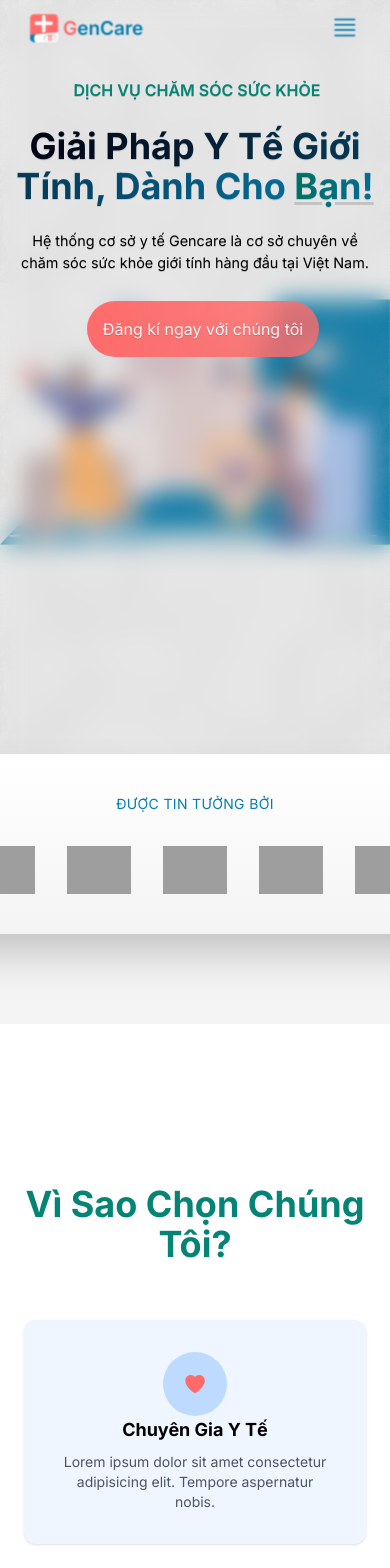
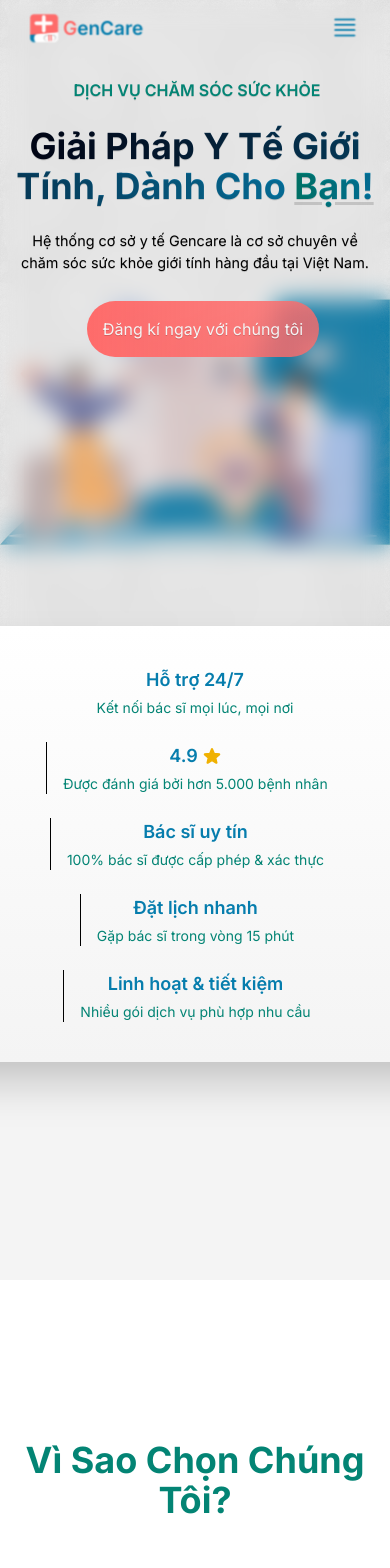
Before and after one commit to hatohui/GenCare, a Next.js app in the folder frontend/: page / in a window 390 px wide. Shown: the top 1568 px of the page. Built offline with nearby package versions, Linux system fonts and the light colour scheme; no server answers; grey boxes are pictures that could not be loaded.

Commit message:
feat: landing page

```diff
--- a/frontend/src/Components/Landing/ServicesSection.tsx
+++ b/frontend/src/Components/Landing/ServicesSection.tsx
@@ -1,8 +1,11 @@
 'use client'
 
+import { useServiceByPage } from '@/Services/service-services'
 import { motion } from 'motion/react'
 
 export default function ServicesSection() {
+	const { data, isLoading, isError } = useServiceByPage(1, 6)
+
 	return (
 		<section className='snap-start py-20 bg-gradient-to-b from-white to-main text-center'>
 			<motion.h2
@@ -14,14 +17,7 @@ export default function ServicesSection() {
 				Dịch Vụ Của Chúng Tôi
 			</motion.h2>
 			<div className='max-w-6xl mx-auto grid grid-cols-1 md:grid-cols-3 gap-8 px-6 py-2'>
-				{[
-					'Kiểm Tra STI',
-					'Tư Vấn Giới Tính',
-					'Điều Trị Hormone',
-					'Khám Sức Khỏe',
-					'Hỗ Trợ Tâm Lý',
-					'Sàng Lọc Bệnh',
-				].map((service, i) => (
+				{data?.services.map((service, i) => (
 					<motion.div
 						key={i}
 						whileHover={{ scale: 1.05 }}
@@ -31,11 +27,8 @@ export default function ServicesSection() {
 							<div className='w-16 h-16 mx-auto mb-4  bg-secondary rounded-full flex items-center justify-center text-2xl'>
 								🚑
 							</div>
-							<h3 className='text-lg font-bold mb-2'>{service}</h3>
-							<p className='text-gray-600 text-sm'>
-								Lorem ipsum dolor sit amet consectetur adipisicing elit. Tempore
-								aspernatur nobis.
-							</p>
+							<h3 className='text-lg font-bold mb-2'>{service.name}</h3>
+							<p className='text-gray-600 text-sm'>{service.description}</p>
 						</div>
 						<motion.button
 							whileHover={{ scale: 1.1 }}
--- a/frontend/src/Components/Landing/TestomonialSection.tsx
+++ b/frontend/src/Components/Landing/TestomonialSection.tsx
@@ -41,8 +41,6 @@ export default function TestimonialsSection() {
 						.map((_, i) => (
 							<motion.div
 								key={i}
-								initial={{ opacity: 0, scale: 0.5 }}
-								whileInView={{ opacity: 1, scale: 1 }}
 								whileHover={{ scale: 1.05 }}
 								className=' bg-white p-6 min-w-[300px] rounded-xl shadow hover:shadow-xl transition flex flex-col items-center'
 							>
--- a/frontend/src/Components/Landing/TrustedBySection.tsx
+++ b/frontend/src/Components/Landing/TrustedBySection.tsx
@@ -1,32 +1,64 @@
 'use client'
 
-import { motion } from 'motion/react'
+import { motion } from 'framer-motion'
 
-export default function TrustedBySection() {
+const items = [
+	{
+		title: 'Hỗ trợ 24/7',
+		desc: 'Kết nối bác sĩ mọi lúc, mọi nơi',
+	},
+	{
+		title: (
+			<span className='inline-flex items-center gap-1'>
+				4.9
+				<svg
+					xmlns='http://www.w3.org/2000/svg'
+					fill='none'
+					viewBox='0 0 24 24'
+					strokeWidth={1.5}
+					stroke='currentColor'
+					className='w-5 h-5 text-yellow-500 fill-yellow-500'
+				>
+					<path
+						strokeLinecap='round'
+						strokeLinejoin='round'
+						d='M11.48 3.499a.562.562 0 0 1 1.04 0l2.125 5.111a.563.563 0 0 0 .475.345l5.518.442c.499.04.701.663.321.988l-4.204 3.602a.563.563 0 0 0-.182.557l1.285 5.385a.562.562 0 0 1-.84.61l-4.725-2.885a.562.562 0 0 0-.586 0L6.982 20.54a.562.562 0 0 1-.84-.61l1.285-5.386a.562.562 0 0 0-.182-.557l-4.204-3.602a.562.562 0 0 1 .321-.988l5.518-.442a.563.563 0 0 0 .475-.345L11.48 3.5Z'
+					/>
+				</svg>
+			</span>
+		),
+		desc: 'Được đánh giá bởi hơn 5.000 bệnh nhân',
+	},
+	{
+		title: 'Bác sĩ uy tín',
+		desc: '100% bác sĩ được cấp phép & xác thực',
+	},
+	{
+		title: 'Đặt lịch nhanh',
+		desc: 'Gặp bác sĩ trong vòng 15 phút',
+	},
+	{
+		title: 'Linh hoạt & tiết kiệm',
+		desc: 'Nhiều gói dịch vụ phù hợp nhu cầu',
+	},
+]
+
+export default function CourseOverviewSection() {
 	return (
-		<section className='relative md:absolute py-10 bg-gradient-to-b from-white to-general  text-center flex flex-col items-center justify-center px-6 rounded-[30px] w-3xl max-w-5xl mx-auto left-1/2 -translate-x-1/2 -translate-y-1/2 shadow-2xl '>
-			<motion.p
-				initial={{ opacity: 0, y: 20 }}
-				whileInView={{ opacity: 1, y: 0 }}
-				transition={{ duration: 0.5 }}
-				className='text-sm text-main mb-8 tracking-wide uppercase z-10 relative'
-			>
-				Được Tin Tưởng Bởi
-			</motion.p>
-			<div className='flex flex-wrap justify-center gap-8 items-center max-w-5xl mx-auto z-10 relative'>
-				{Array(5)
-					.fill(0)
-					.map((_, i) => (
-						<motion.img
-							key={i}
-							initial={{ opacity: 0, scale: 0.8 }}
-							whileInView={{ opacity: 1, scale: 1 }}
-							transition={{ duration: 0.6, delay: i * 0.1 }}
-							src={`/logo${i + 1}.png`} // Replace with your logo paths
-							alt={`Logo ${i + 1}`}
-							className='h-12 grayscale hover:grayscale-0 transition duration-300'
-						/>
-					))}
+		<section className='relative md:absolute py-10 bg-gradient-to-b from-white to-general text-center  px-6 rounded-[30px] w-3xl md:w-7xl  mx-auto left-1/2 -translate-x-1/2 -translate-y-1/2 shadow-2xl'>
+			<div className='max-w-6xl mx-auto flex flex-col sm:flex-row justify-between items-center gap-6 sm:gap-0 px-6 text-center'>
+				{items.map((item, i) => (
+					<motion.div
+						key={i}
+						initial={{ opacity: 0, y: 20 }}
+						whileInView={{ opacity: 1, y: 0 }}
+						transition={{ duration: 0.5, delay: i * 0.1 }}
+						className='flex-1 border-l first:border-none px-4'
+					>
+						<h3 className='text-lg font-semibold text-main'>{item.title}</h3>
+						<p className='text-sm text-secondary mt-1'>{item.desc}</p>
+					</motion.div>
+				))}
 			</div>
 		</section>
 	)
--- a/frontend/src/Components/Services/ServiceList.tsx
+++ b/frontend/src/Components/Services/ServiceList.tsx
@@ -5,12 +5,28 @@ import { samplePayload, useServiceByPage } from '@/Services/service-services'
 import { motion } from 'motion/react'
 import React, { useEffect, useState } from 'react'
 import { ServiceCard } from './ServiceCard'
+import Pagination from '../Management/Pagination'
 
 const ServiceList = () => {
-	const { data } = useServiceByPage(1, 6)
+	const [page, setPage] = useState<number>(1)
+	const itemsPerPage = 6
+
+	const { isLoading, isError, isFetching, data } = useServiceByPage(
+		page ? page : 0,
+		itemsPerPage
+	)
+
+	const pageCount = data?.totalCount
+		? Math.ceil(data.totalCount / itemsPerPage)
+		: 5
+
+	const handleDelete = () => {
+		alert('Account is getting deleted')
+	}
 
 	return (
 		<>
+			<div className='grid grid-cols-1 md:grid-cols-2 lg:grid-cols-3 gap-4 auto-cols-max auto-rows-max'>
 				{data?.services.map((item, index) => (
 					<motion.div
 						key={item.id}
@@ -25,6 +41,23 @@ const ServiceList = () => {
 						<ServiceCard {...item} />
 					</motion.div>
 				))}
+
+				{data?.services.length === 0 && (
+					<div className='w-full h-full center-all '>No data found.</div>
+				)}
+
+				{isError && (
+					<div className='w-full h-full center-all'>Error fetching data.</div>
+				)}
+			</div>
+			<div className='flex justify-center col-end-3'>
+				<Pagination
+					currentPage={page}
+					totalPages={pageCount}
+					isFetching={isFetching}
+					setCurrentPage={setPage}
+				/>
+			</div>
 		</>
 	)
 }
--- a/frontend/src/app/(private)/dashboard/(manager)/accounts/page.tsx
+++ b/frontend/src/app/(private)/dashboard/(manager)/accounts/page.tsx
@@ -28,15 +28,7 @@ const AccountPage = () => {
 				fifthLabel='Tác vụ'
 			/>
 
-			<Suspense
-				fallback={
-					<div className='h-full center-all w-full animate-pulse'>
-						Fetching data...
-					</div>
-				}
-			>
-				<AccountList />
-			</Suspense>
+			<AccountList />
 		</section>
 	)
 }
--- a/frontend/src/app/(private)/dashboard/(manager)/services/page.tsx
+++ b/frontend/src/app/(private)/dashboard/(manager)/services/page.tsx
@@ -57,7 +57,7 @@ const ServicesPage = () => {
 				</div>
 			</div>
 
-			{!data || isLoading || isFetching || !data.payload ? (
+			{!data || isLoading || isFetching || !data.services ? (
 				<div className='h-full center-all w-full animate-pulse'>
 					Fetching data...
 				</div>
--- a/frontend/src/app/(public)/service/page.tsx
+++ b/frontend/src/app/(public)/service/page.tsx
@@ -12,7 +12,7 @@ export default function Page() {
 		<section className='relative min-h-screen  text-gray-900'>
 			<div className='relative bg-general shadow-md overflow-hidden'>
 				<div className='mx-auto px-6 py-4 flex items-center justify-around pt-20 '>
-					<SearchBar />
+					<SearchBar className='flex-1/2 border-none backdrop-blur-2xl' />
 					<div className='mx-auto px-6 py-4 flex items-center justify-end flex-1/20'>
 						<CartButton />
 					</div>
@@ -21,11 +21,11 @@ export default function Page() {
 
 			<div className=' max-w-7xl mx-auto px-6 py-8'>
 				<h2 className='text-2xl font-bold text-main mb-6'>Dịch Vụ Nổi Bật</h2>
-				<div className='grid grid-cols-1 md:grid-cols-2 lg:grid-cols-3 gap-4 auto-cols-max auto-rows-max'>
-					<Suspense fallback={<LoadingSkeleton />}>
-						<ServiceList />
-					</Suspense>
-				</div>
+
+				<Suspense fallback={<LoadingSkeleton />}>
+					<ServiceList />
+				</Suspense>
+
 				<FlorageBackground />
 			</div>
 		</section>
```
Lines whose indentation alone changed are shown as unchanged.
